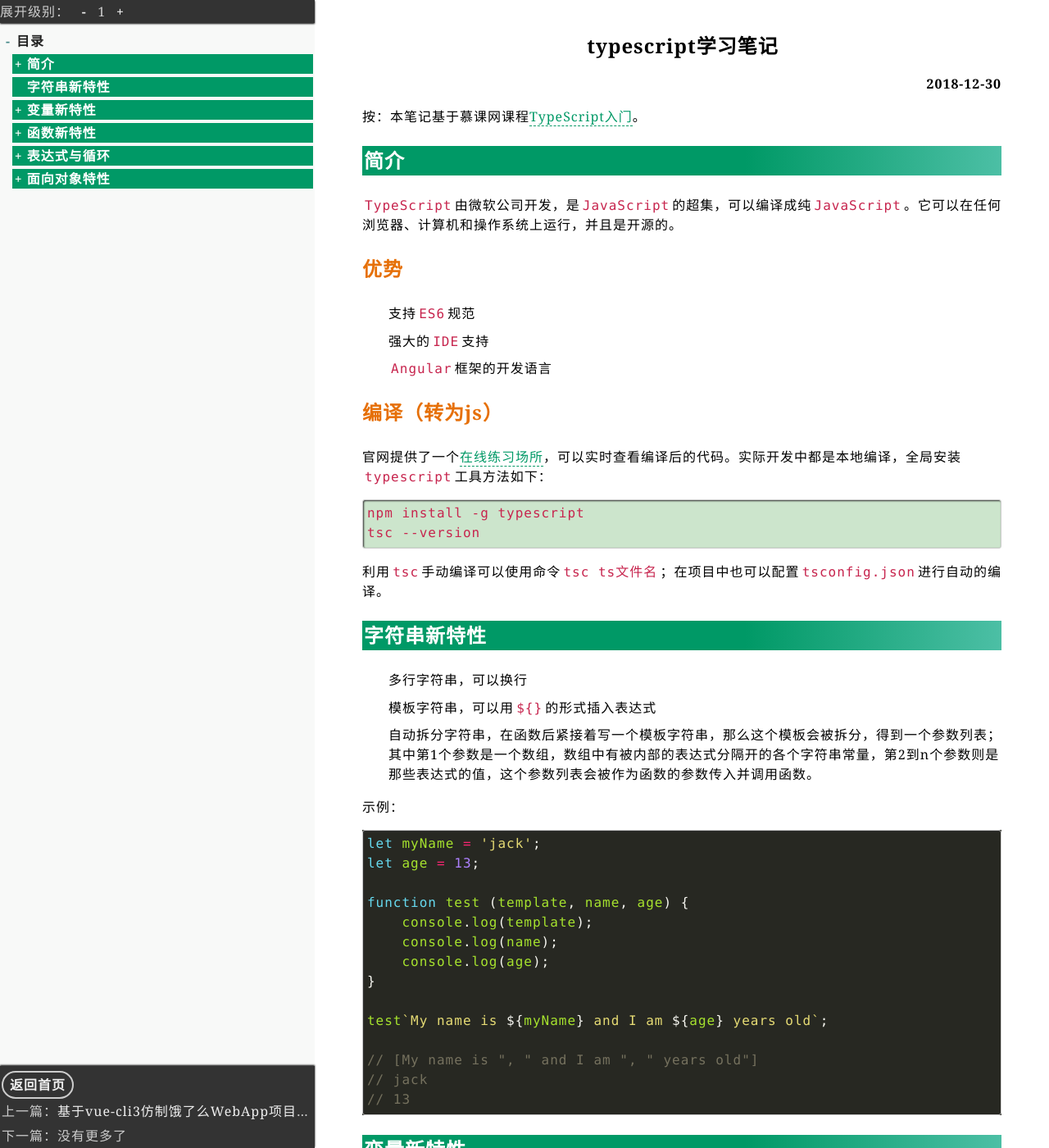
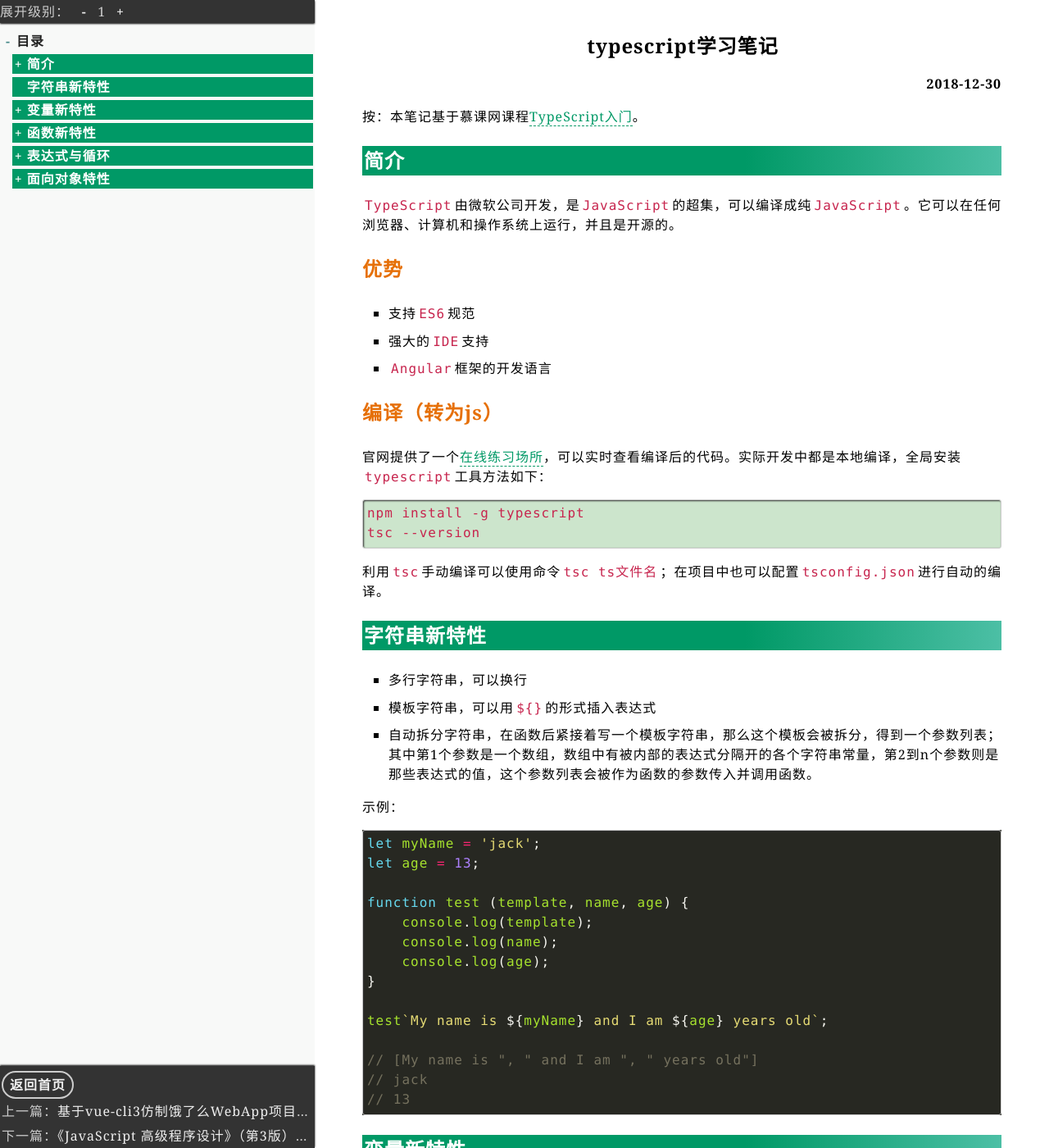
Before and after one commit to jacktown11/jacktown11.github.io, a Jekyll site: the page built from _posts/2018-12-30-typescript-learn-note.md, in a window 1280 px wide and 1400 px high. Shown: the whole window at 82% size. Built offline with Jekyll 4.4.1, drawn with Linux system fonts in a browser that asks for light colours; nearby versions of some CDN libraries; some of the changed lines change nothing that is shown.

Commit message:
add new post and fix a little css

```diff
--- /dev/null
+++ b/_posts/2019-01-03-professional-javascript-for-web-developers-3-edition-note.md
@@ -0,0 +1,38 @@
+---
+layout: article
+title: 《JavaScript 高级程序设计》（第3版）笔记
+categories: [前端]
+tags: [草稿]
+---
+
+# 第1章 JavaScript简介
+
+JavaScript 于1995年由当时就职于 Netscape 公司的 Brendan Eich 开发，最初是为了通过提供前端表单校验，在当时普遍低网速的情况下极大提升用户体验。
+
+JavaScript 包括三部分：
+
+- 核心( ECMAScript )
+  * 其标准是[ ECMA-262 ](http://www.ecma-international.org/publications/standards/Ecma-262.htm)，由 ECMA (欧洲计算机制造商协会)下的 TC39 技术委员会制定
+  * 2009年发布了第5版，2015年发布第6版（ ES2015 ），之后每年都会有版本更新，直接有年份表示版本（如 ES2018 ）
+- 文档对象模型( DOM )
+  * 定义访问与操作网页内容的方法与接口
+  *  DOM1 ，1998年10月成为 W3C 推荐标准，包括 DOM Core 和 DOM HTML ，主要映射文档结构
+  *  DOM2 ，给出很多新模块：DOM视图、DOM事件、DOM样式、DOM遍历和范围
+  *  DOM3 ，引入了DOM加载与保持模块、DOM验证模块、开始支持 XML1.0 规范
+  * 其他DOM标准： SVG 、 MathMl 、 SMIL
+  * IE6~8 支持 DOM1 （几乎全部），IE9+ 支持 DOM1~3
+- 浏览器对象模型( BOM )
+  * 提供与浏览器交互的方法和接口
+  *  HTML5 之前没有正式规范，但有如 window 对象、 navigator 对象等事实标准
+
+JavaScript 的版本通常以 ECMAScript 的版本为准，只有 Mozilla 公司还在沿用原来的 JavaScript 的版本序号。
+
+# 第2章 在HTML中使用JavaScript
+
+- 使用 script 标签在 html 页面中插入脚本，通常认为使用 `src` 属性指定外部脚本要优于嵌入代码，因为具有可维护性和可缓存的优点
+- 利用 `src` 属性加载外部文件不受浏览器同源策略的限制，这也是 jsonp 跨域的基础。
+- 默认情况下，页面都是从上往下加载和执行，因此通常将 `js` 脚本放在页面最后以避免其阻塞页面加载；但是 `defer` 和 `async` 属性（仅外部文件可用）也可以改变其默认行为：
+  * `defer` 让浏览器立即加载，延迟执行（遇到`</html>`后）
+  * `async` 让浏览器异步地加载和执行
+  * 使用这两个属性时，代码的执行顺序通常是不确定的，因此一定要确认文件间的依赖不会因此破坏
+- `type` 属性默认是 `text/javascript` ，通常省略
--- a/css/article.css
+++ b/css/article.css
@@ -280,6 +280,18 @@
     margin: 1em 0;
 }
 
+ul{
+    list-style-type: square;
+}
+ul ul{
+    list-style-type: disc;
+}
+ul ul ul{
+    list-style-type: circle;
+}
+ol{
+    list-style-type: decimal;
+}
 ul li,ol li{
     margin: 0.6em 0;
 }
--- a/css/main.css
+++ b/css/main.css
@@ -198,7 +198,7 @@
 	background-color: transparent;
 }
 ul{
-	list-style: none;
+	list-style-type: none;
 	padding: 0;
 }
 
--- a/pages/proj.html
+++ b/pages/proj.html
@@ -6,7 +6,7 @@
 ---
 
 <h1 class="page-title">Projects</h1>
-<!-- 由于vue中{{}}也会被jekyll解析，因此需要使用v-html与v-text来插入文本-->
+
 <div id="proj-list" class="container">
 	<p class="loading" v-show="!isLoaded"><img src="/images/proj/loading.gif" alt="加载中"></p>
 	<ul class="proj-list" v-show="isLoaded">
```
Also changed, not shown: 6 other files.
